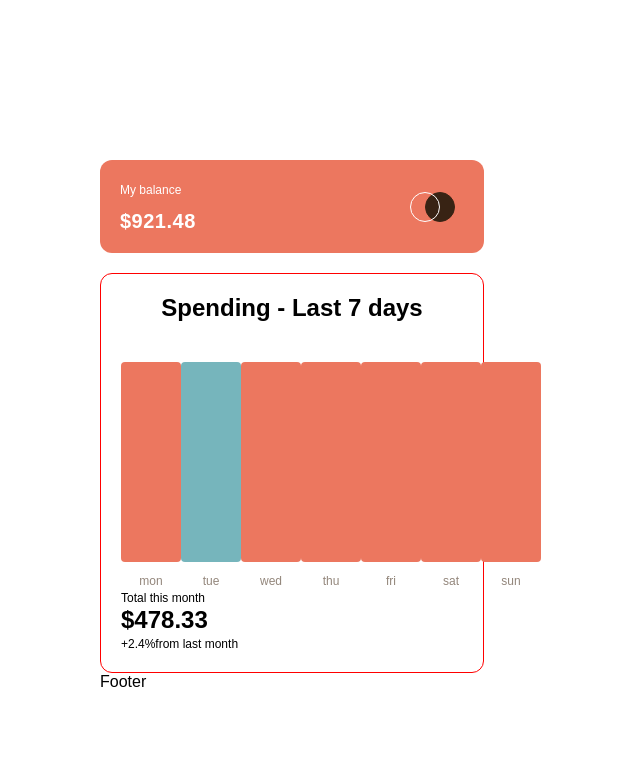
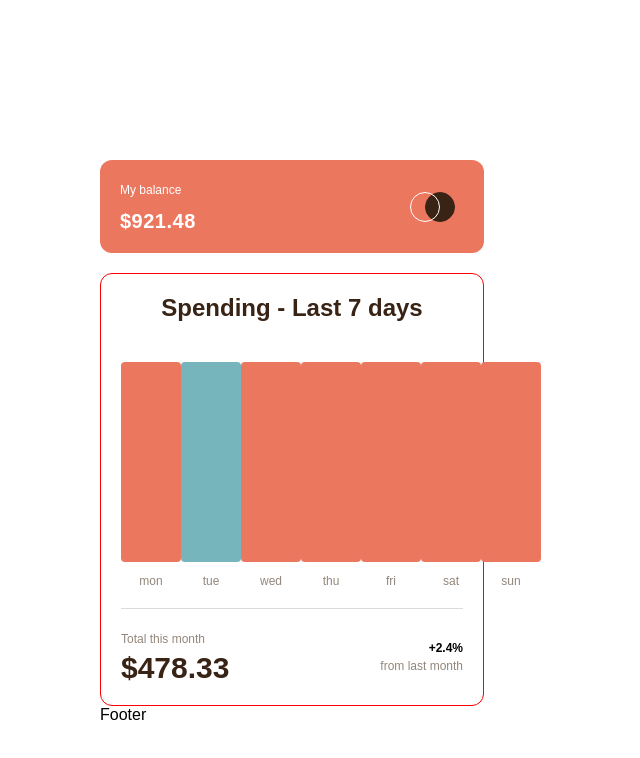
Before and after one commit to AlvesPHGA/chart-component, a React (Vite) app: page / in a window 1280 px wide. Shown: the top 758 px of the page, without its empty margins (348-988 px from the left). Built offline with nearby package versions, Linux system fonts and the light colour scheme.

Commit message:
updated main style

```diff
--- a/src/assets/styles/ClassUtils.style.tsx
+++ b/src/assets/styles/ClassUtils.style.tsx
@@ -20,4 +20,16 @@ export const Container = styled.section`
    & .padding-all {
       padding: ${20 / 16}rem;
    }
+
+   & .border {
+      width: 100%;
+      height: ${1 / 16}rem;
+      background: ${(props) => props.theme.colors.neutral_mediumBrown};
+      opacity: 0.3;
+      margin: ${20 / 16}rem auto;
+   }
+
+   & .mediumBrown {
+      color: ${(props) => props.theme.colors.neutral_mediumBrown};
+   }
 `;
--- a/src/components/Main/Main.style.tsx
+++ b/src/components/Main/Main.style.tsx
@@ -9,6 +9,11 @@ export const Main = styled.main`
 
    & h1 {
       text-align: center;
+   }
+
+   & h1,
+   & h2 {
+      color: ${(props) => props.theme.colors.neutral_darkBrown};
    }
 
    & .graphic {
@@ -38,9 +43,32 @@ export const Main = styled.main`
                opacity: 0.9;
             }
          }
+      }
+   }
+
+   & .infos {
+      display: flex;
+      align-items: center;
+      justify-content: space-between;
+
+      & .total {
+         & h2 {
+            margin-top: ${4 / 16}rem;
+            font-size: ${30 / 16}rem;
+         }
+      }
+
+      & .percents {
+         text-align: right;
 
          & span {
-            color: ${(props) => props.theme.colors.neutral_mediumBrown};
+            display: block;
+            font-weight: 700;
+
+            &:nth-child(2) {
+               margin-top: ${4 / 16}rem;
+               font-weight: 400;
+            }
          }
       }
    }
--- a/src/components/Main/index.tsx
+++ b/src/components/Main/index.tsx
@@ -8,31 +8,31 @@ export const Index = () => {
          <div className="graphic">
             <div className="graphic__item">
                <div className="item"></div>
-               <span className="sub__legend">mon</span>
+               <span className="sub__legend mediumBrown">mon</span>
             </div>
             <div className="graphic__item">
-               <div className="item item--active"></div>
-               <span className="sub__legend">tue</span>
+               <div className="item item--active">{}</div>
+               <span className="sub__legend mediumBrown">tue</span>
             </div>
             <div className="graphic__item">
                <div className="item"></div>
-               <span className="sub__legend">wed</span>
+               <span className="sub__legend mediumBrown">wed</span>
             </div>
             <div className="graphic__item">
                <div className="item"></div>
-               <span className="sub__legend">thu</span>
+               <span className="sub__legend mediumBrown">thu</span>
             </div>
             <div className="graphic__item">
                <div className="item"></div>
-               <span className="sub__legend">fri</span>
+               <span className="sub__legend mediumBrown">fri</span>
             </div>
             <div className="graphic__item">
                <div className="item"></div>
-               <span className="sub__legend">sat</span>
+               <span className="sub__legend mediumBrown">sat</span>
             </div>
             <div className="graphic__item">
                <div className="item"></div>
-               <span className="sub__legend">sun</span>
+               <span className="sub__legend mediumBrown">sun</span>
             </div>
          </div>
 
@@ -40,12 +40,12 @@ export const Index = () => {
 
          <div className="infos">
             <div className="total">
-               <span className="sub__legend">Total this month</span>
+               <span className="sub__legend mediumBrown">Total this month</span>
                <h2>$478.33</h2>
             </div>
             <div className="percents">
                <span className="sub__legend">+2.4%</span>
-               <span className="sub__legend">from last month</span>
+               <span className="sub__legend mediumBrown">from last month</span>
             </div>
          </div>
       </Main>
```
